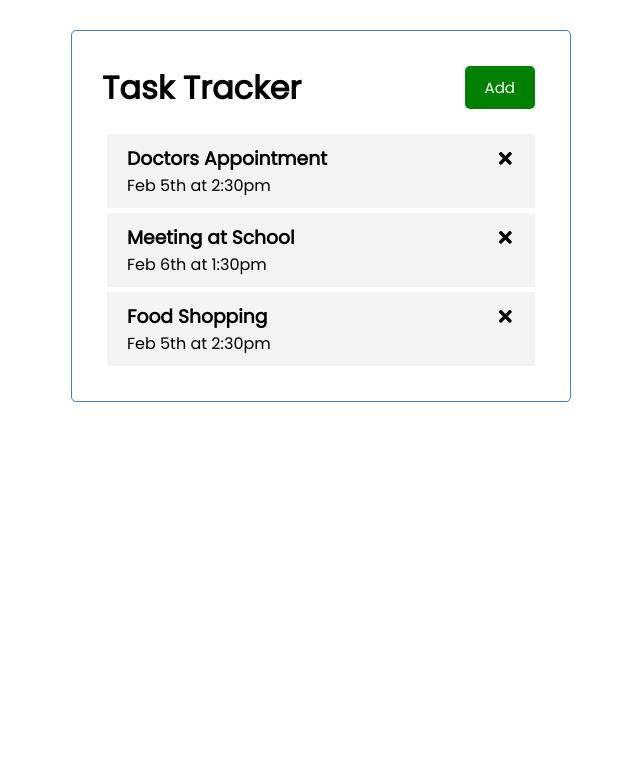
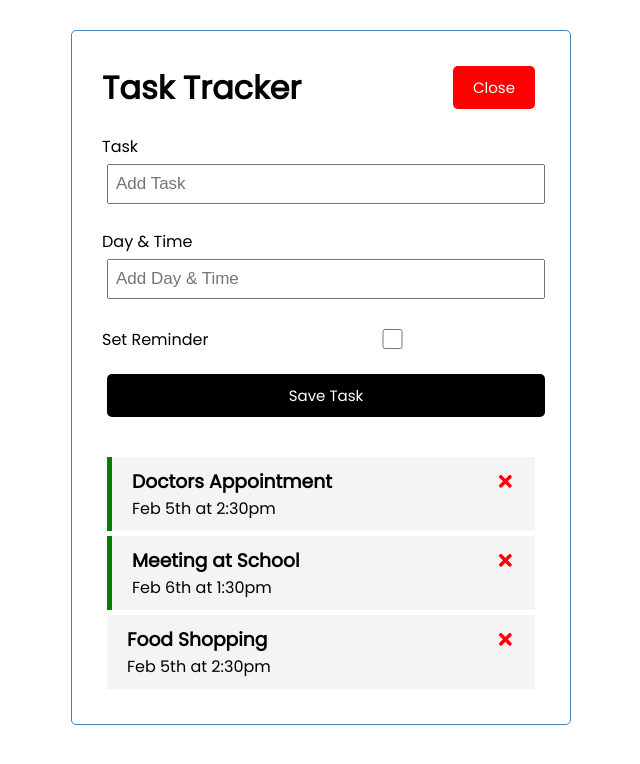
Before and after one commit to Lexitar32/Task-Tracker-App-with-React.js, a React (Create React App) app: page / in a window 1280 px wide. Both pictures are taken after a click on the button "Add". Shown: the top 764 px of the page, without its empty margins (319-959 px from the left). Built offline with nearby package versions, Linux system fonts and the light colour scheme.

Commit message:
Done with the project

```diff
--- a/src/App.js
+++ b/src/App.js
@@ -1,9 +1,11 @@
-// Importing Components
+// Importing Components & Packages
+import { useState } from 'react';
 import Header from './components/Header';
 import Tasks from './components/Tasks';
-import { useState } from 'react';
+import AddTask from './components/AddTask';
 
 function App() {
+    const [showAddTask, setShowAddTask] = useState(false);
     const [tasks, setTasks] = useState([
         {
             id: 1,
@@ -25,12 +27,33 @@
         }
     ]
     )
+
+    // Add Task
+    const addTask = (task) => {
+        const id = Math.floor(Math.random() * 10000) + 1;
+
+        const newTask = { id, ...task}
+
+        setTasks([...tasks, newTask]);
+    }
+
+     // Toggle Reminder
+     const toggleReminder = (id) => {
+         setTasks(tasks.map((task) => task.id === id ? { ...task, reminder: !task.reminder } : task))
+     }
+
+    // Delete Task
+    const deleteTask = (id) => {
+        setTasks(tasks.filter((task) => task.id !== id));
+    }
+
     return (
         <div className="container">
-            <Header />
-            <Tasks tasks={tasks} />
+            <Header onAdd={() => setShowAddTask(!showAddTask)} showAdd={showAddTask} />
+            {showAddTask && <AddTask onAdd={addTask} />}
+            {tasks.length > 0 ? (<Tasks tasks={tasks} onDelete={deleteTask} onToggle={toggleReminder} />) : ('No Task Found!')}
         </div>
     )
 }
 
-export default App;
+export default App
--- /dev/null
+++ b/src/components/AddTask.js
@@ -0,0 +1,43 @@
+import { useState } from 'react';
+
+const AddTask = ({ onAdd }) => {
+    const [text, setText] = useState('');
+    const [day, setDay] = useState('');
+    const [reminder, setReminder] = useState(false);
+
+    const onSubmit = (e) => {
+        e.preventDefault();
+
+        if(!text) {
+            alert('Please add a task');
+            return;
+        }
+
+        onAdd({ text, day, reminder });
+
+        setText('');
+        setDay('');
+        setReminder(false);
+    }
+
+    return (
+        <form className="add-form" onSubmit={onSubmit}>
+            <div className="form-control">
+                <label>Task</label>
+                <input type="text" placeholder="Add Task" value={text} onChange={(e) => setText(e.target.value)} />
+            </div>
+            <div className="form-control">
+                <label>Day & Time</label>
+                <input type="text" placeholder="Add Day & Time" value={day} onChange={(e) => setDay(e.target.value)} />
+            </div>
+            <div className="form-control form-control-check">
+                <label>Set Reminder</label>
+                <input type="checkbox" checked={reminder} value={reminder} onChange={(e) => setReminder(e.currentTarget.checked)}  />
+            </div>
+
+            <input type="submit" className="btn btn-block" value="Save Task"/>
+        </form>
+    )
+}
+
+export default AddTask
--- a/src/components/Header.js
+++ b/src/components/Header.js
@@ -2,15 +2,11 @@
 import PropTypes from 'prop-types';
 import Button from './Button';
 
-const Header = ({ title }) => {
-    const onClick = () => {
-        console.log('Hello');
-    }
-
+const Header = ({ title, onAdd, showAdd }) => {
     return (
         <header className="header">
             <h1>{title}</h1>
-            <Button onClick={onClick}  color="green" text="Add" />
+            <Button onClick={onAdd}  color={showAdd ? 'red' : 'green'} text={showAdd ? 'Close' : 'Add' } />
         </header>
     )
 }
--- a/src/components/Task.js
+++ b/src/components/Task.js
@@ -1,10 +1,10 @@
 import { FaTimes } from 'react-icons/fa';
 
-const Task = ({ task }) => {
+const Task = ({ task, onDelete, onToggle }) => {
     return (
-        <div className="task">
+        <div className={`task ${task.reminder ? 'reminder' : ''} `} onDoubleClick={() => {onToggle(task.id)}}>
             <h3>
-                {task.text} <FaTimes />
+                {task.text} <FaTimes onClick={() => onDelete(task.id)} style={{color: 'red', cursor: 'pointer'}} />
             </h3>
             <p>{task.day}</p>
         </div>
--- a/src/components/Tasks.js
+++ b/src/components/Tasks.js
@@ -1,9 +1,9 @@
 import Task from './Task';
 
-const Tasks = ({ tasks }) => {
+const Tasks = ({ tasks, onDelete, onToggle }) => {
     return (
         <>
-            {tasks.map((task) => (<Task key={task.id} task={task} />))}
+            {tasks.map((task) => (<Task key={task.id} task={task} onDelete={onDelete} onToggle={onToggle} />))}
         </>
     )
 }
```
